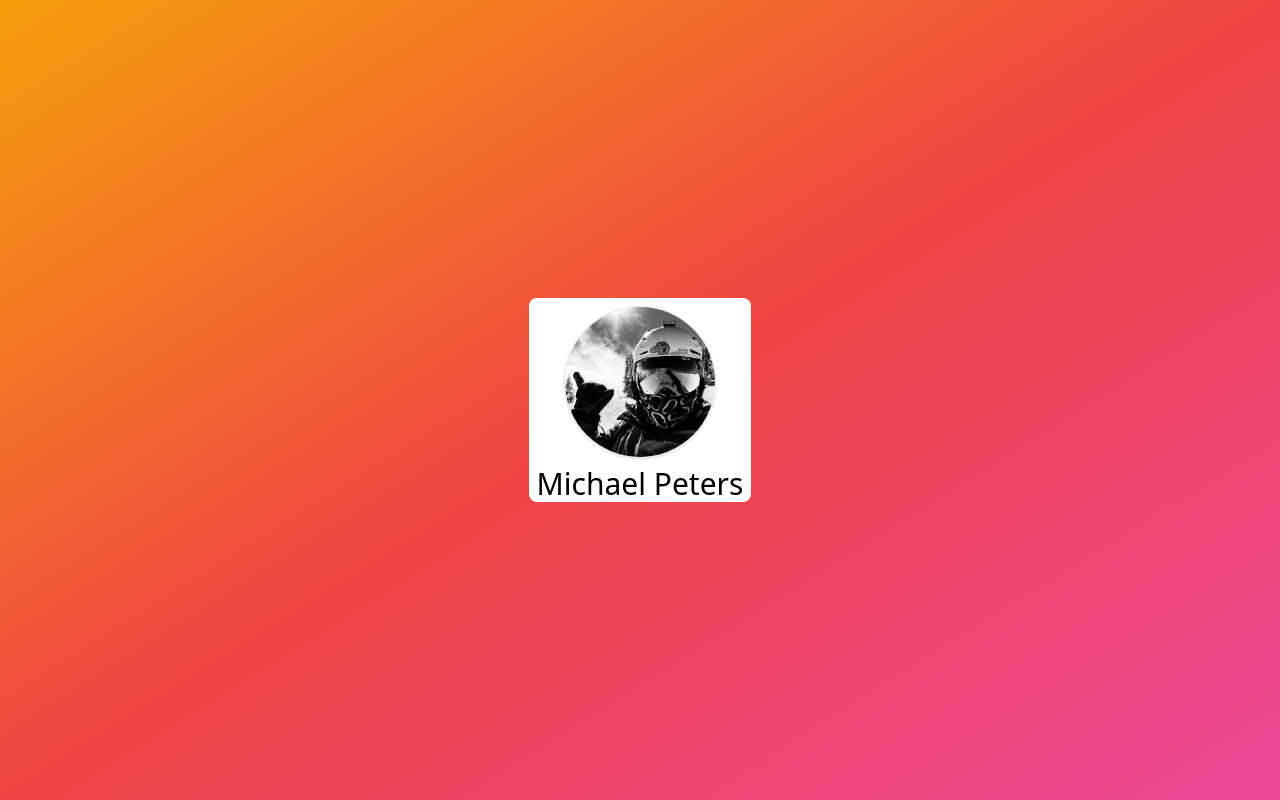
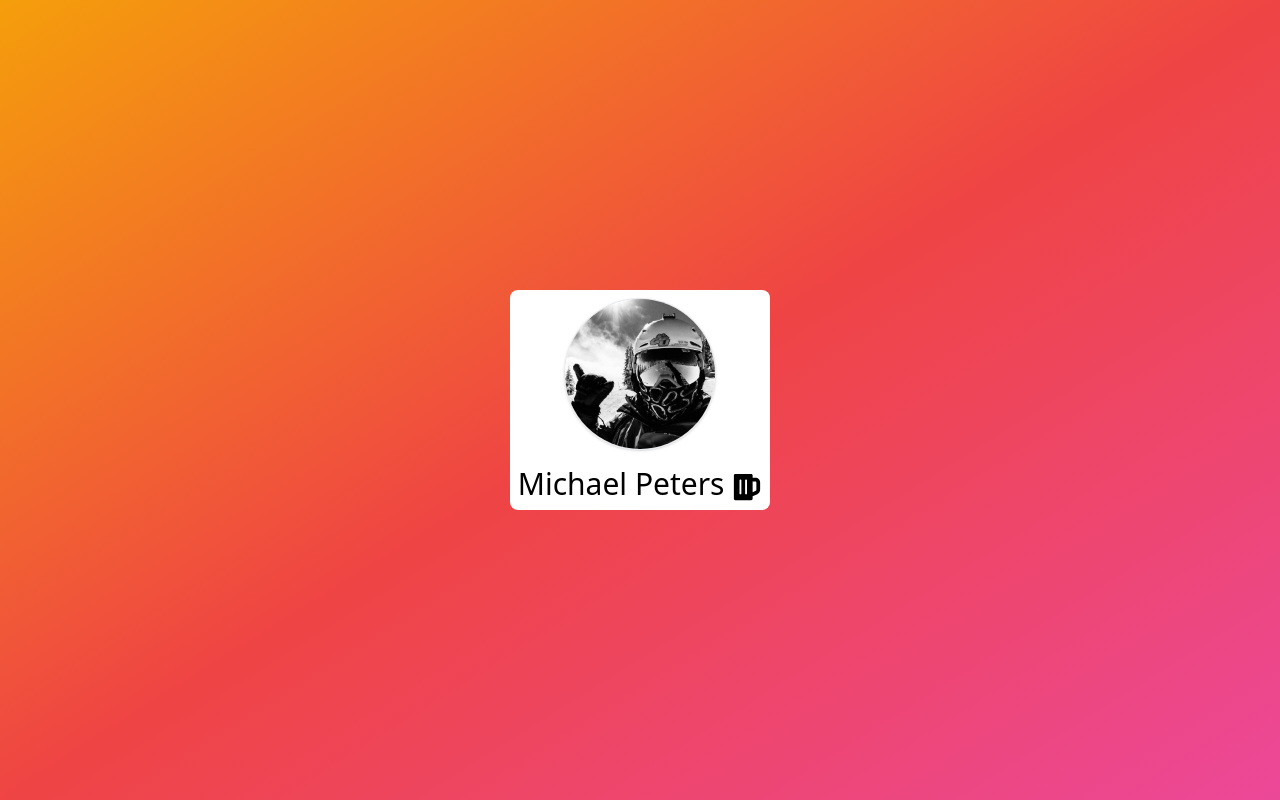
Before and after one commit to michaelpeterswa/cv2, a Gatsby site: page / in a window 1280 px wide. Built offline with nearby package versions, Linux system fonts and the light colour scheme; Gatsby itself is replaced by a stand-in of ours.

Commit message:
feat: added react-icons

```diff
--- a/package.json
+++ b/package.json
@@ -21,6 +21,7 @@
     "react": "^17.0.1",
     "react-dom": "^17.0.1",
     "react-helmet": "^6.1.0",
+    "react-icons": "^4.2.0",
     "tailwindcss": "^2.1.2"
   },
   "devDependencies": {
--- a/src/components/Card.js
+++ b/src/components/Card.js
@@ -2,12 +2,15 @@
 
 import React from "react"
 import Photo from "../components/Photo"
+import { FaBeer } from 'react-icons/fa';
 
 export default function Card() {
     return (
     <div className="grid grid-cols-1 justify-center bg-white rounded-lg">
         <Photo className="self-center"></Photo>
-        <h1 className="px-2 font-sans text-3xl">Michael Peters</h1>
+        <div>
+            <h1 className="px-2 font-sans text-3xl inline-block py-2">Michael Peters <FaBeer className="inline-block align-bottom"/></h1>
+        </div>
     </div>
   )
 }
```
Also changed, not shown: 1 other file.
